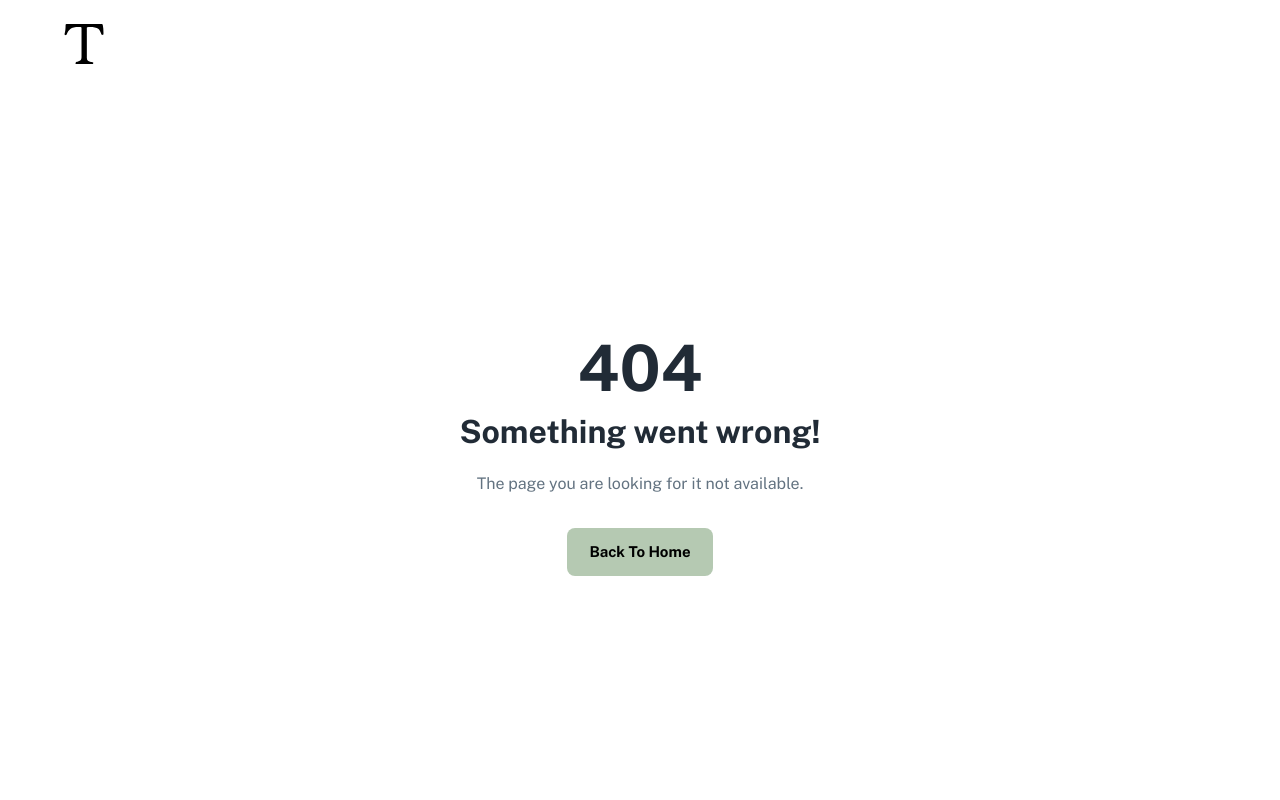
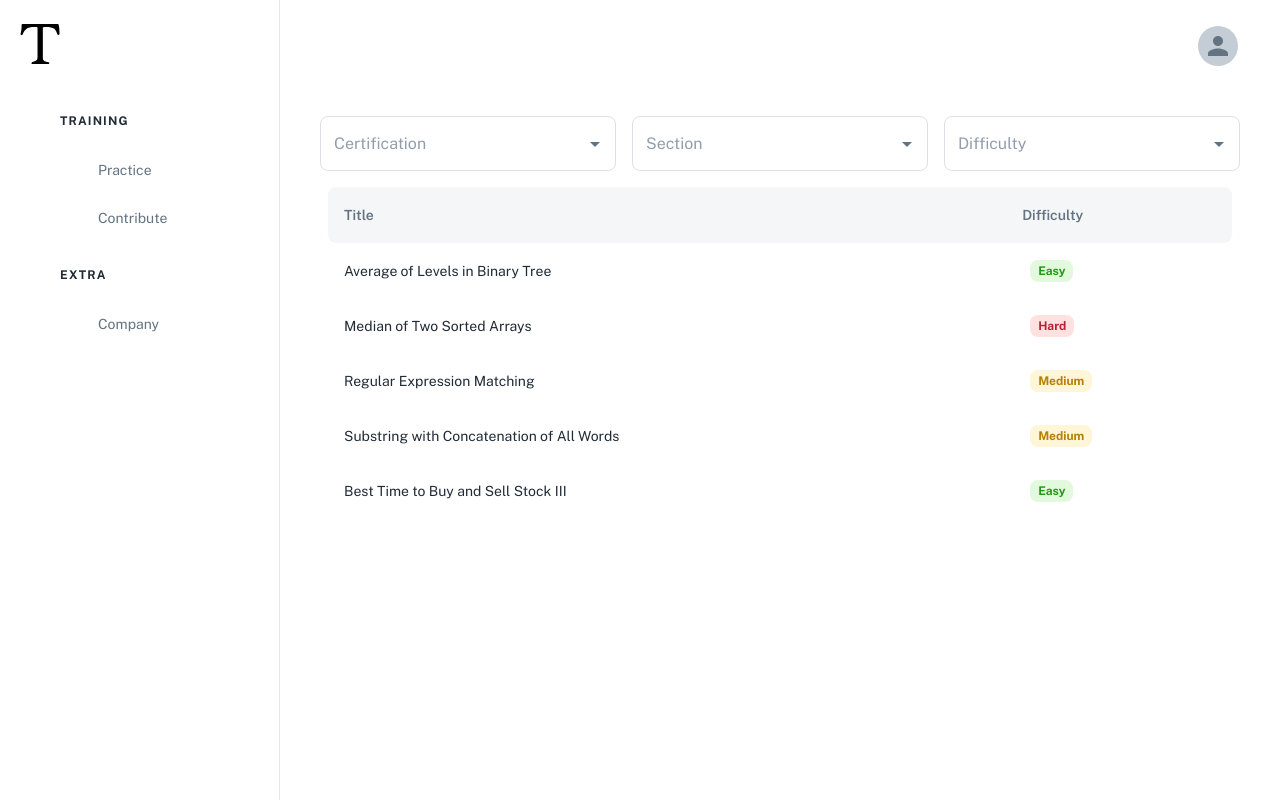
Before and after one commit to iavitia/CertificationSite, a React (Create React App) app in the folder frontend/: page /problems in a window 1280 px wide. Before the commit this address had no page. Built offline with nearby package versions, Linux system fonts and the light colour scheme; sample sign-in values are in the browser's storage; some icons are missing.

Commit message:
basic problems list component.not functional

```diff
--- /dev/null
+++ b/frontend/src/components/dashboard/practiceAllProblems/PracticeProblemList.js
@@ -0,0 +1,136 @@
+import { Link as RouterLink } from 'react-router-dom'
+// material
+import {
+  Autocomplete,
+  Link,
+  Table,
+  TableRow,
+  TableHead,
+  TableBody,
+  TableCell,
+  TableContainer,
+  TextField,
+  Stack
+} from '@mui/material'
+// utils
+import { sentenceCase } from 'sentence-case'
+// components
+import { Label, Scrollbar } from '../../../components'
+
+// ----------------------------------------------------------------------
+
+function createData(id, title, difficulty) {
+  return { id, title, difficulty }
+}
+
+// placeholder data for CERTIFICATIONS
+// and BASIC_TABLE
+const CERTIFICATIONS = [
+  {
+    id: 1,
+    title: 'AWS Certified Solutions Architect - Associate',
+    section: 'AWS',
+    difficulty: 'easy'
+  },
+  {
+    id: 2,
+    title: 'AWS Certified Developer - Associate',
+    section: 'AS',
+    difficulty: 'medium'
+  },
+  {
+    id: 3,
+    title: 'AWS Certified DevOps Engineer - Professional',
+    section: 'AW',
+    difficulty: 'easy'
+  }
+]
+
+const BASIC_TABLE = [
+  createData(1, 'Average of Levels in Binary Tree', 'easy'),
+  createData(2, 'Median of Two Sorted Arrays', 'hard'),
+  createData(3, 'Regular Expression Matching', 'medium'),
+  createData(4, 'Substring with Concatenation of All Words', 'medium'),
+  createData(5, 'Best Time to Buy and Sell Stock III', 'easy')
+]
+
+// ----------------------------------------------------------------------
+
+export default function PracticeProblemList() {
+  return (
+    <>
+      <Stack
+        direction={{ xs: 'column', sm: 'row' }}
+        spacing={{ xs: 3, sm: 2 }}
+        justifyContent="space-evenly"
+        alignItems="center"
+        sx={{ pb: 2 }}
+      >
+        <Autocomplete
+          fullWidth
+          options={CERTIFICATIONS}
+          renderInput={(params) => (
+            <TextField hiddenLabel {...params} placeholder="Certification" />
+          )}
+        />
+
+        <Autocomplete
+          fullWidth
+          options={CERTIFICATIONS}
+          renderInput={(params) => (
+            <TextField {...params} placeholder="Section" hiddenLabel />
+          )}
+        />
+
+        <Autocomplete
+          fullWidth
+          options={CERTIFICATIONS}
+          renderInput={(params) => (
+            <TextField {...params} placeholder="Difficulty" hiddenLabel />
+          )}
+        />
+      </Stack>
+      <Scrollbar>
+        <TableContainer>
+          <Table padding="normal">
+            <TableHead>
+              <TableRow>
+                <TableCell align="left">Title</TableCell>
+                <TableCell align="left">Difficulty</TableCell>
+              </TableRow>
+            </TableHead>
+            <TableBody>
+              {BASIC_TABLE.map((row) => (
+                <TableRow key={row.id}>
+                  <TableCell align="left" component="th" scope="row">
+                    <Link
+                      to="#"
+                      color="inherit"
+                      underline="hover"
+                      component={RouterLink}
+                    >
+                      {row.title}
+                    </Link>
+                  </TableCell>
+                  <TableCell align="left">
+                    <Label
+                      variant="ghost"
+                      color={
+                        (row.difficulty.toLowerCase() === 'hard' && 'error') ||
+                        (row.difficulty.toLowerCase() === 'medium' &&
+                          'warning') ||
+                        'success'
+                      }
+                    >
+                      {sentenceCase(row.difficulty)}
+                    </Label>
+                  </TableCell>
+                </TableRow>
+              ))}
+            </TableBody>
+          </Table>
+        </TableContainer>
+      </Scrollbar>
+    </>
+  )
+}
--- /dev/null
+++ b/frontend/src/components/dashboard/practiceAllProblems/index.js
@@ -0,0 +1 @@
+export { default as PracticeProblemList } from './PracticeProblemList'
--- /dev/null
+++ b/frontend/src/pages/dashboard/PracticeAllProblems.js
@@ -0,0 +1,17 @@
+// material
+import { Container } from '@mui/material'
+// components
+import { Page } from '../../components'
+import { PracticeProblemList } from '../../components/dashboard/practiceAllProblems'
+
+// ----------------------------------------------------------------------
+
+export default function PracticeAllProblems() {
+  return (
+    <Page title="Practice | Certification">
+      <Container maxWidth="lg">
+        <PracticeProblemList />
+      </Container>
+    </Page>
+  )
+}
--- a/frontend/src/pages/dashboard/index.js
+++ b/frontend/src/pages/dashboard/index.js
@@ -1,4 +1,5 @@
 export { default as Contribute } from './Contribute'
+export { default as PracticeAllProblems } from './PracticeAllProblems'
 export { default as PracticePost } from './PracticePost'
 export { default as UserProfile } from './UserProfile'
 export { default as UserSettings } from './UserSettings'
--- a/frontend/src/routes/routes.js
+++ b/frontend/src/routes/routes.js
@@ -3,6 +3,7 @@ import { Routes, Route } from 'react-router-dom'
 import {
   Contribute,
   PracticePost,
+  PracticeAllProblems,
   UserProfile,
   UserSettings
 } from '../pages/dashboard'
@@ -46,6 +47,7 @@ export default function Router() {
           </AuthGuard>
         }
       >
+        <Route path="problems" element={<PracticeAllProblems />} />
         <Route path="practice" element={<PracticePost />} />
         <Route path="contribute" element={<Contribute />} />
         <Route path="profile" element={<UserProfile />} />
```
